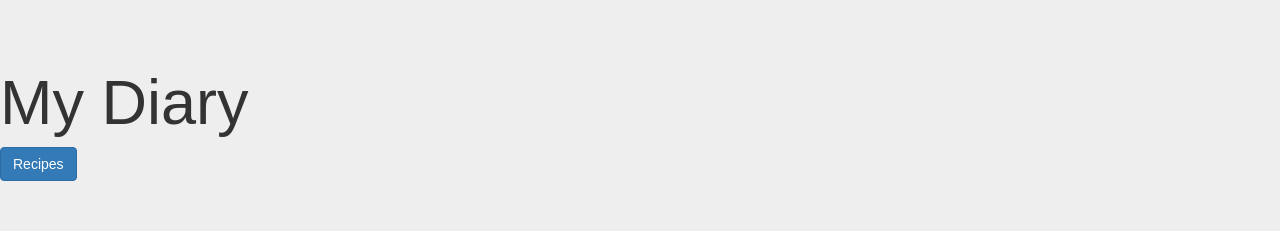
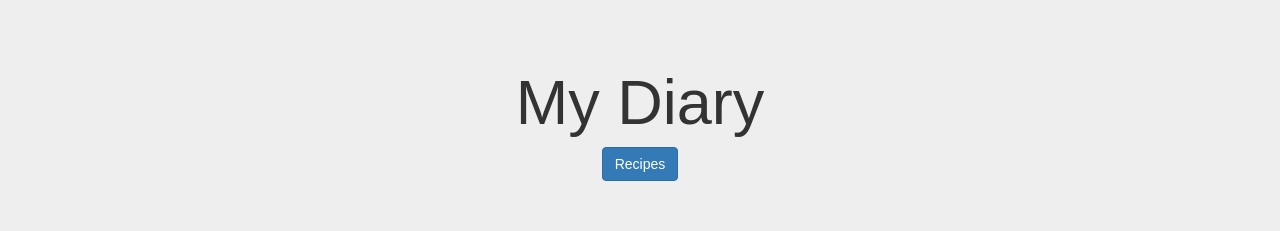
Before and after one commit to rosedimplegeorge/myDiary, a React (Create React App) app in the folder client/: page / in a window 1280 px wide. Shown: the top 231 px of the page. Built offline with nearby package versions, Linux system fonts and the light colour scheme.

Commit message:
React Calendar and styled components are installed and need more time to play with the Calendar though

```diff
--- a/client/package.json
+++ b/client/package.json
@@ -6,6 +6,7 @@
   "dependencies": {
     "react": "^16.4.0",
     "react-bootstrap": "^0.32.1",
+    "react-calendar": "^2.15.1",
     "react-dom": "^16.4.0",
     "react-scripts": "1.1.4"
   },
--- a/client/src/App.js
+++ b/client/src/App.js
@@ -1,20 +1,37 @@
 import React, { Component } from 'react';
-import logo from './logo.svg';
-import './App.css';
 import { Button } from 'react-bootstrap';
 import { Jumbotron } from 'react-bootstrap';
 import { Image } from 'react-bootstrap';
+// import Calendar from 'react-calendar';
+import AppTitle from './components/styledComponents/AppTitle';
+// import CalendarStyle from './components/styledComponents/CalendarStyle';
 
 
 class App extends Component {
+
+  // state = {
+  //   date: new Date(),
+  // }
+  // onChange = date => this.setState({ date })
+
   render() {
+
     return (
       <div>
         <Jumbotron>
+          <AppTitle>
             <h1>My Diary</h1>
+
+          {/* <CalendarStyle>
+            <Calendar
+                onChange={this.onChange}
+                value={this.state.date}
+            />
+            </CalendarStyle> */}
             <p>
               <Button bsStyle="primary">Recipes</Button>
             </p>
+          </AppTitle>
         </Jumbotron>
         <Image src="https://i.imgur.com/xo1P2k0.jpg" responsive />
       </div>
--- /dev/null
+++ b/client/src/components/styledComponents/AppTitle.js
@@ -0,0 +1,6 @@
+import styled from 'styled-components'
+
+const AppTitle = styled.div`
+text-align: center;
+`
+export default AppTitle
--- /dev/null
+++ b/client/src/components/styledComponents/CalendarStyle.js
@@ -0,0 +1,7 @@
+// import styled from 'styled-components'
+
+// const CalendarStyle = styled.div`
+// font-size: 5px;
+// `
+
+// export default CalendarStyle
--- a/package.json
+++ b/package.json
@@ -7,5 +7,8 @@
     "build": "cd client && npm install && npm run build && cd ..",
     "deploy": "cp -a client/build/. public/",
     "postinstall": "npm run build && npm run deploy && echo 'Client built!'"
+  },
+  "dependencies": {
+    "styled-components": "^3.3.0"
   }
 }
```
Also changed, not shown: 2 other files (tests, documents, lock files or other folders).
